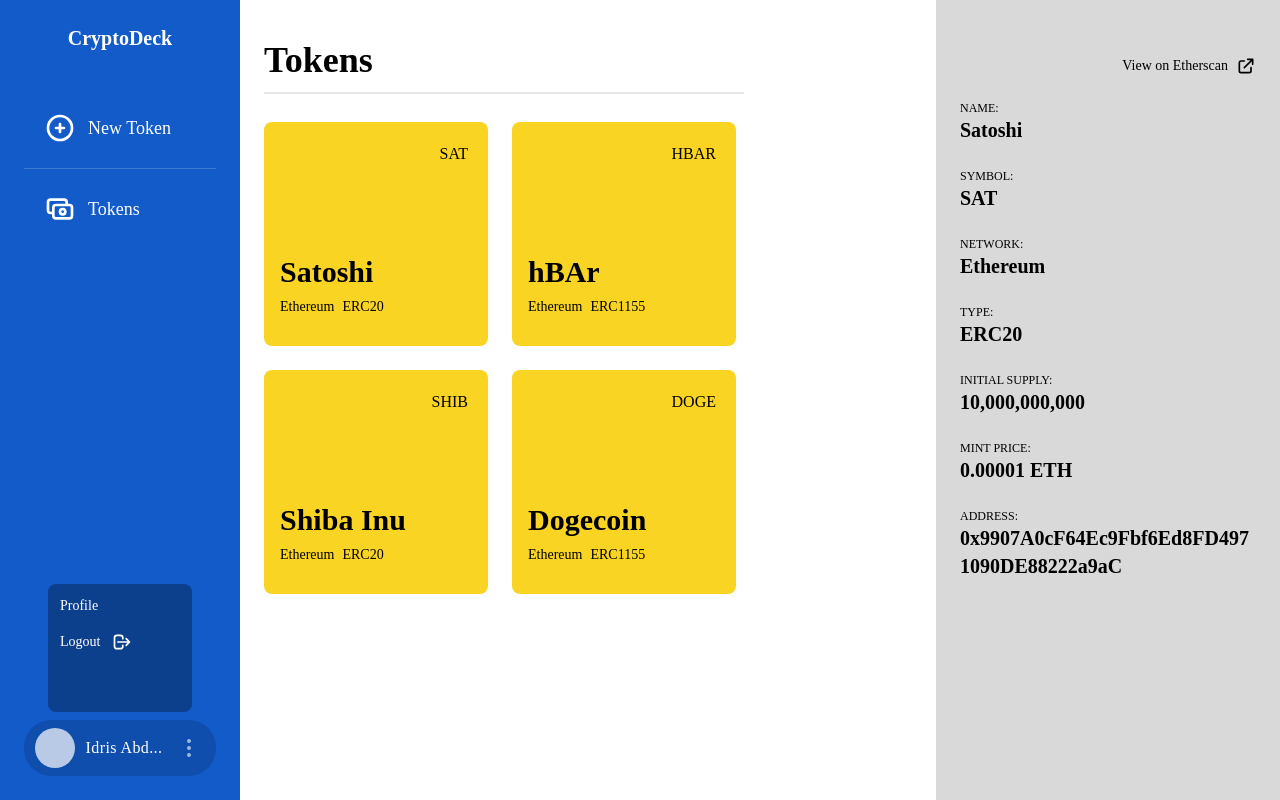
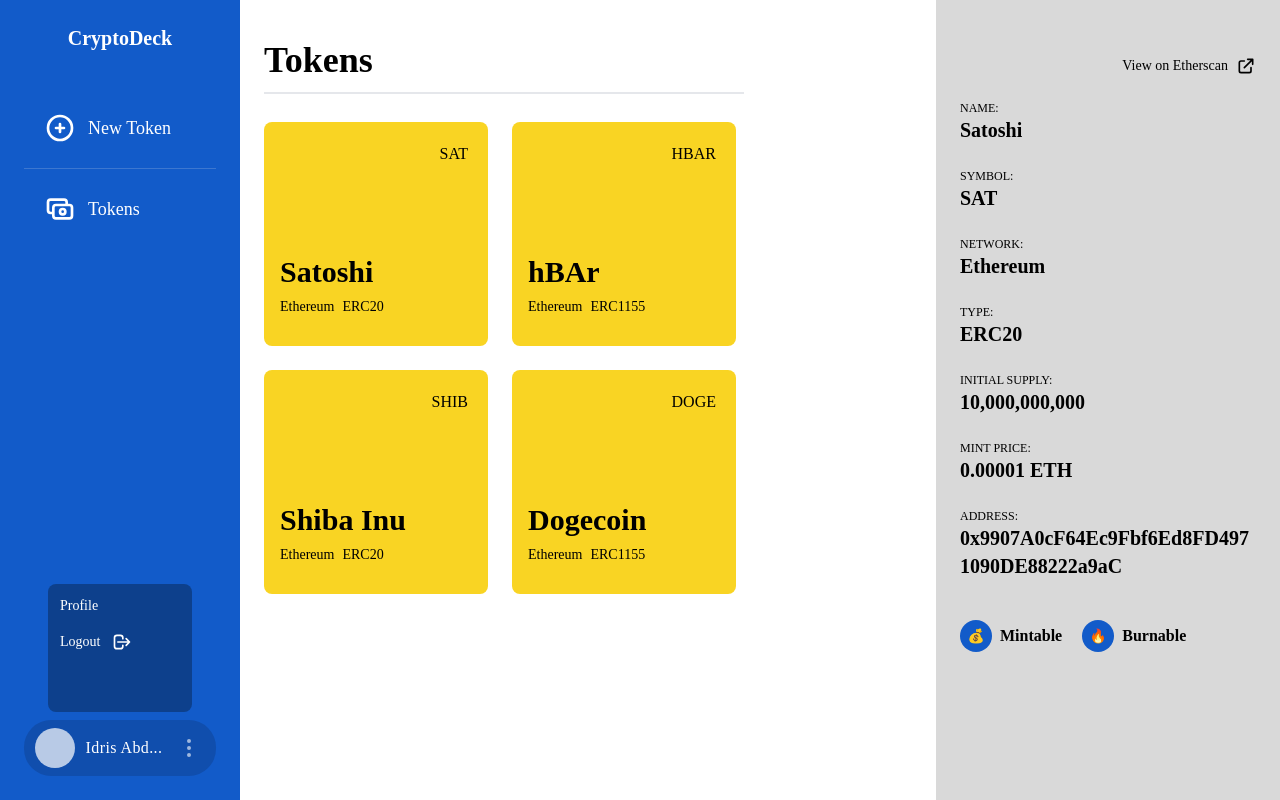
Before and after one commit to eedrxs/crypto-deck, a Vue app: page /user in a window 1280 px wide. Built offline with nearby package versions, Linux system fonts and the light colour scheme.

Commit message:
Finished left pane

```diff
--- a/src/components/dashboard/RightPane.vue
+++ b/src/components/dashboard/RightPane.vue
@@ -10,6 +10,21 @@
     <div v-for="(detail, i) in details" :key="i" class="mb-6">
       <p class="font-medium text-xs">{{ detail.label }}:</p>
       <h2 class="font-bold text-xl break-words">{{ detail.value }}</h2>
+    </div>
+
+    <div class="flex mt-10">
+      <div class="flex items-center mr-5">
+        <div class="inline-block bg-crypto-blue rounded-full p-2">
+          <img class="h-4" src="../../assets/images/money-bag.png" alt="" />
+        </div>
+        <span class="font-bold ml-2">Mintable</span>
+      </div>
+      <div class="flex items-center">
+        <div class="inline-block bg-crypto-blue rounded-full p-2">
+          <img class="h-4" src="../../assets/images/fire.png" alt="" />
+        </div>
+        <span class="font-bold ml-2">Burnable</span>
+      </div>
     </div>
   </aside>
 </template>
```
